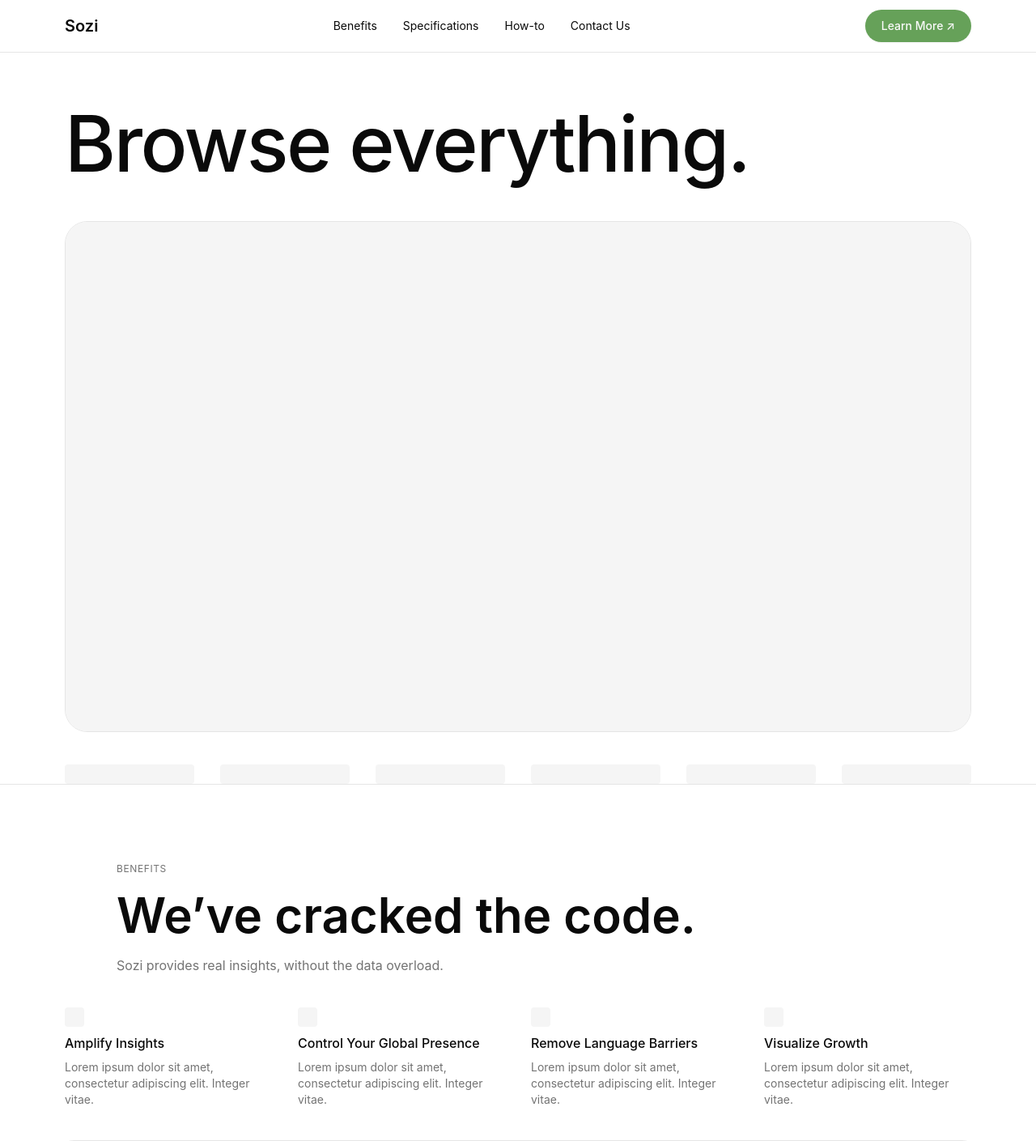
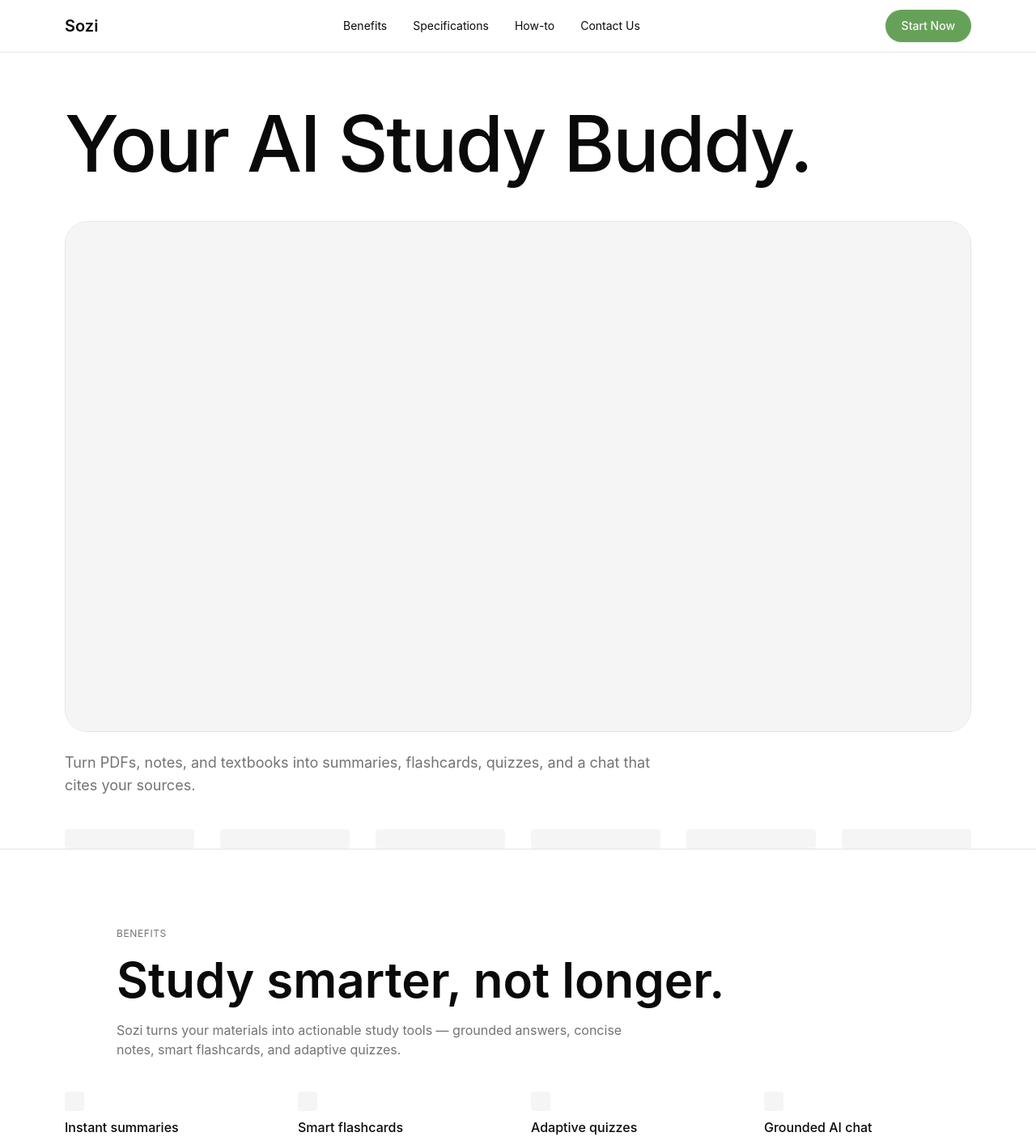
Before and after one commit to adityaslyf/Sozi, a React (Vite) app in the folder apps/web/: page / in a window 1280 px wide. Shown: the top 1409 px of the page at 81% size. Built offline with nearby package versions, Linux system fonts and the light colour scheme.

Commit message:
chore: landing page content change

```diff
--- a/apps/web/src/components/header.tsx
+++ b/apps/web/src/components/header.tsx
@@ -26,7 +26,7 @@
                     </nav>
 
                     <div className="hidden md:block">
-                        <Button className="rounded-full px-5" size="lg">Learn More ↗</Button>
+                        <Button className="rounded-full px-5" size="lg">Start Now</Button>
                     </div>
 
                     <button
@@ -60,7 +60,7 @@
                             ))}
                         </div>
                         <div className="mt-6">
-                            <Button className="w-full rounded-2xl h-12 text-base">Learn More ↗</Button>
+                            <Button className="w-full rounded-2xl h-12 text-base">Start Now</Button>
                         </div>
                     </div>
                 </div>
--- a/apps/web/src/components/landing/benefits.tsx
+++ b/apps/web/src/components/landing/benefits.tsx
@@ -5,22 +5,32 @@
 		<section id="benefits" className="py-16 md:py-24 border-t">
 			<SectionHeading
 				overline="Benefits"
-				title="We’ve cracked the code."
-				subtitle="Sozi provides real insights, without the data overload."
+				title="Study smarter, not longer."
+				subtitle="Sozi turns your materials into actionable study tools — grounded answers, concise notes, smart flashcards, and adaptive quizzes."
 			/>
 			<div className="mx-auto max-w-6xl px-4 mt-10 grid grid-cols-1 md:grid-cols-4 gap-8">
 				{[
-					"Amplify Insights",
-					"Control Your Global Presence",
-					"Remove Language Barriers",
-					"Visualize Growth",
-				].map((t, i) => (
+					{
+						t: "Instant summaries",
+						d: "Upload PDFs and get clean, chapter‑wise notes in seconds.",
+					},
+					{
+						t: "Smart flashcards",
+						d: "Auto‑generated Q&A for spaced repetition and quick review.",
+					},
+					{
+						t: "Adaptive quizzes",
+						d: "MCQs and short answers that focus on your weak spots.",
+					},
+					{
+						t: "Grounded AI chat",
+						d: "Ask anything — responses cite the exact lines from your files.",
+					},
+				].map((b, i) => (
 					<div key={i} className="space-y-2">
 						<div className="h-6 w-6 rounded bg-muted" />
-						<h3 className="font-medium">{t}</h3>
-						<p className="text-sm text-muted-foreground">
-							Lorem ipsum dolor sit amet, consectetur adipiscing elit. Integer vitae.
-						</p>
+						<h3 className="font-medium">{b.t}</h3>
+						<p className="text-sm text-muted-foreground">{b.d}</p>
 					</div>
 				))}
 			</div>
--- a/apps/web/src/components/landing/big-picture.tsx
+++ b/apps/web/src/components/landing/big-picture.tsx
@@ -5,16 +5,16 @@
 		<section className="py-16 md:py-24 border-t">
 			<div className="mx-auto max-w-6xl px-4 grid grid-cols-1 md:grid-cols-2 gap-10 items-start">
 				<div>
-					<h3 className="text-5xl md:text-6xl font-semibold">See the Big Picture</h3>
+					<h3 className="text-5xl md:text-6xl font-semibold">See the big picture</h3>
 					<p className="mt-4 text-muted-foreground max-w-prose">
 						Sozi turns your data into clear, vibrant visuals that show you exactly what's happening in each chapter and topic.
 					</p>
 					<div className="mt-8 divide-y">
 						{[
-							"Spot trends in seconds: No more digging through numbers.",
-							"Get everyone on the same page: Share easy-to-understand reports with your team.",
-							"Make presentations pop: Interactive maps and dashboards keep your audience engaged.",
-							"Your global snapshot: Get a quick, clear overview of your entire operation.",
+							"Spot what matters: auto‑highlighted key concepts and definitions.",
+							"Master faster: condensed takeaways for every chapter or section.",
+							"Retain more: spaced‑repetition flashcards built from your files.",
+							"Always grounded: answers link back to the exact source lines.",
 						].map((t, i) => (
 							<div key={i} className="py-4 flex gap-6">
 								<span className="text-sm tabular-nums w-8">{String(i + 1).padStart(2, "0")}</span>
@@ -23,7 +23,7 @@
 						))}
 					</div>
 					<div className="mt-8">
-						<Button className="rounded-full px-6">Discover More</Button>
+						<Button className="rounded-full px-6">Explore features</Button>
 					</div>
 				</div>
 				<div className="rounded-[28px] overflow-hidden border">
--- a/apps/web/src/components/landing/cta.tsx
+++ b/apps/web/src/components/landing/cta.tsx
@@ -4,12 +4,12 @@
 	return (
 		<section id="contact" className="py-20 border-t">
 			<div className="mx-auto max-w-4xl px-4 text-center">
-				<h3 className="text-5xl md:text-6xl font-semibold">Connect with us</h3>
+				<h3 className="text-5xl md:text-6xl font-semibold">Get started for free</h3>
 				<p className="mt-3 text-muted-foreground">
-					Schedule a quick call to learn how Sozi can turn your study material into a powerful advantage.
+					Explore Sozi now. Upload a file and see summaries, flashcards, and quizzes in seconds.
 				</p>
 				<div className="mt-8">
-					<Button size="lg" className="rounded-full px-10 h-12 text-base">Learn More ↗</Button>
+					<Button size="lg" className="rounded-full px-10 h-12 text-base">Try it — it’s free</Button>
 				</div>
 			</div>
 		</section>
--- a/apps/web/src/components/landing/hero.tsx
+++ b/apps/web/src/components/landing/hero.tsx
@@ -4,11 +4,14 @@
 			<div className="mx-auto max-w-6xl px-4">
 				<div className="flex items-start justify-between gap-6">
 					<h1 className="text-[9vw] md:text-[96px] leading-none tracking-tight font-medium">
-						Browse everything.
+						Your AI Study Buddy.
 					</h1>
 				</div>
 				<div className="mt-8 md:mt-12 rounded-[28px] border overflow-hidden">
 					<div className="aspect-[16/9] bg-muted" />
+				</div>
+				<div className="mt-6 text-lg text-muted-foreground max-w-3xl">
+					Turn PDFs, notes, and textbooks into summaries, flashcards, quizzes, and a chat that cites your sources.
 				</div>
 				<div className="mt-10 grid grid-cols-2 md:grid-cols-6 gap-8 items-center text-muted-foreground">
 					{Array.from({ length: 6 }).map((_, i) => (
--- a/apps/web/src/components/landing/how-to.tsx
+++ b/apps/web/src/components/landing/how-to.tsx
@@ -4,11 +4,11 @@
 			<div className="mx-auto max-w-6xl px-4">
 				<h3 className="text-5xl md:text-6xl font-semibold">Map Your Success</h3>
 				<div className="mt-10 grid grid-cols-1 md:grid-cols-3 gap-10">
-					{[
-						{ n: "01", t: "Get Started", d: "Upload PDFs and notes. You're up and running in minutes." },
-						{ n: "02", t: "Customize and Configure", d: "Pick chapters, languages, and difficulty levels." },
-						{ n: "03", t: "Grow Your Knowledge", d: "Review with summaries, quizzes, and flashcards." },
-					].map((s) => (
+				{[
+					{ n: "01", t: "Upload your material", d: "PDFs, slides, and notes — Sozi processes large files quickly." },
+					{ n: "02", t: "Get instant study tools", d: "Auto summaries, flashcards, and quizzes tailored to your chapters." },
+					{ n: "03", t: "Practice and track progress", d: "Adaptive exercises and analytics keep you focused on weak areas." },
+				].map((s) => (
 						<div key={s.n} className="space-y-2">
 							<div className="text-5xl font-medium opacity-30">{s.n}</div>
 							<h4 className="font-medium">{s.t}</h4>
--- a/apps/web/src/components/landing/specs.tsx
+++ b/apps/web/src/components/landing/specs.tsx
@@ -5,19 +5,26 @@
 		<section id="specs" className="py-16 md:py-24 border-t">
 			<SectionHeading
 				overline="Specs"
-				title="Why Choose Sozi?"
-				subtitle="You need a solution that keeps up. That’s why we built Sozi for students to learn faster."
+				title="Why choose Sozi?"
+				subtitle="Everything you need for exams in one place — uploads, notes, flashcards, quizzes, and a grounded AI chat."
 			/>
 			<div className="mx-auto max-w-6xl px-4 mt-12 overflow-hidden rounded-[20px] border">
 				<div className="grid grid-cols-1 md:grid-cols-3">
-					{["Sozi", "WebSurge", "HyperView"].map((name, idx) => (
+					{["Sozi", "Basic flashcard app", "Generic chatbot"].map((name, idx) => (
 						<div key={name} className="p-6 md:p-8 border-t md:border-t-0 md:border-l first:md:border-l-0">
 							<h4 className="font-medium mb-6 opacity-80">{name}</h4>
 							<ul className="space-y-4 text-sm">
-								{[...Array(6)].map((_, i) => (
+								{[
+									"Grounded answers with citations",
+									"Auto summaries & chapter notes",
+									"Flashcards with spaced repetition",
+									"Adaptive quizzes (MCQ, T/F, short)",
+									"Large PDF support & fast uploads",
+									"Progress tracking & insights",
+								].map((feature, i) => (
 									<li key={i} className="flex items-center gap-3">
-										<div className={`size-5 rounded-full ${idx === 0 ? "bg-primary/15" : i % 2 ? "bg-muted" : "bg-muted"} flex items-center justify-center`}></div>
-										<span>Feature placeholder</span>
+										<div className={`size-5 rounded-full ${idx === 0 ? "bg-primary/15" : "bg-muted"}`}></div>
+										<span>{feature}</span>
 									</li>
 								))}
 							</ul>
--- a/apps/web/src/components/landing/testimonial.tsx
+++ b/apps/web/src/components/landing/testimonial.tsx
@@ -5,12 +5,12 @@
 				<div className="rounded-[28px] overflow-hidden border aspect-[3/4] md:aspect-[4/5] bg-muted" />
 				<div>
 					<blockquote className="text-3xl md:text-4xl leading-snug">
-						“I was skeptical, but Sozi has completely transformed the way I study. The summaries are clear and the flashcards are spot-on.”
+						“Sozi turned my 200‑page textbook into clear notes and practice questions. I finally feel in control before exams.”
 					</blockquote>
 					<p className="mt-6 text-sm">
-						<strong>John Smith</strong>
+						<strong>Sarah</strong>
 						<br />
-						<span className="text-primary">Head of Data</span>
+						<span className="text-primary">Psychology student</span>
 					</p>
 				</div>
 			</div>
```
